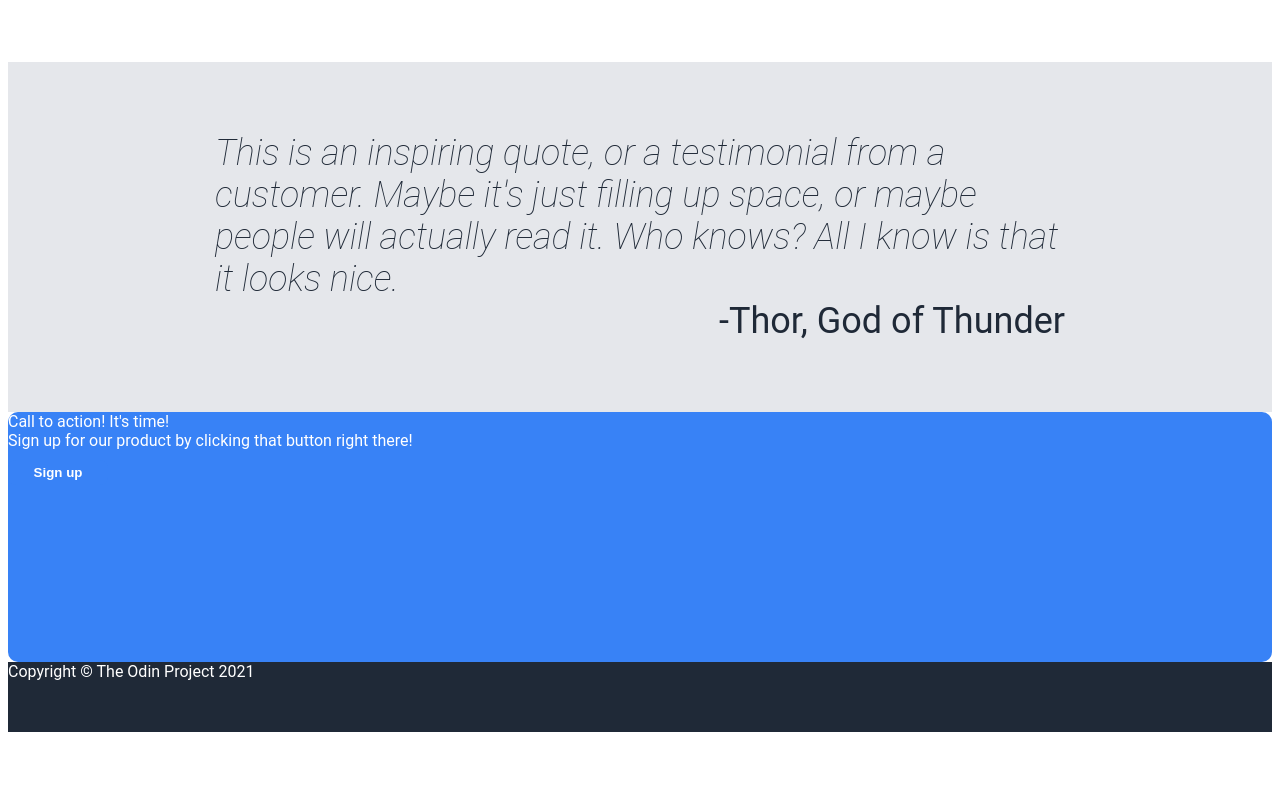
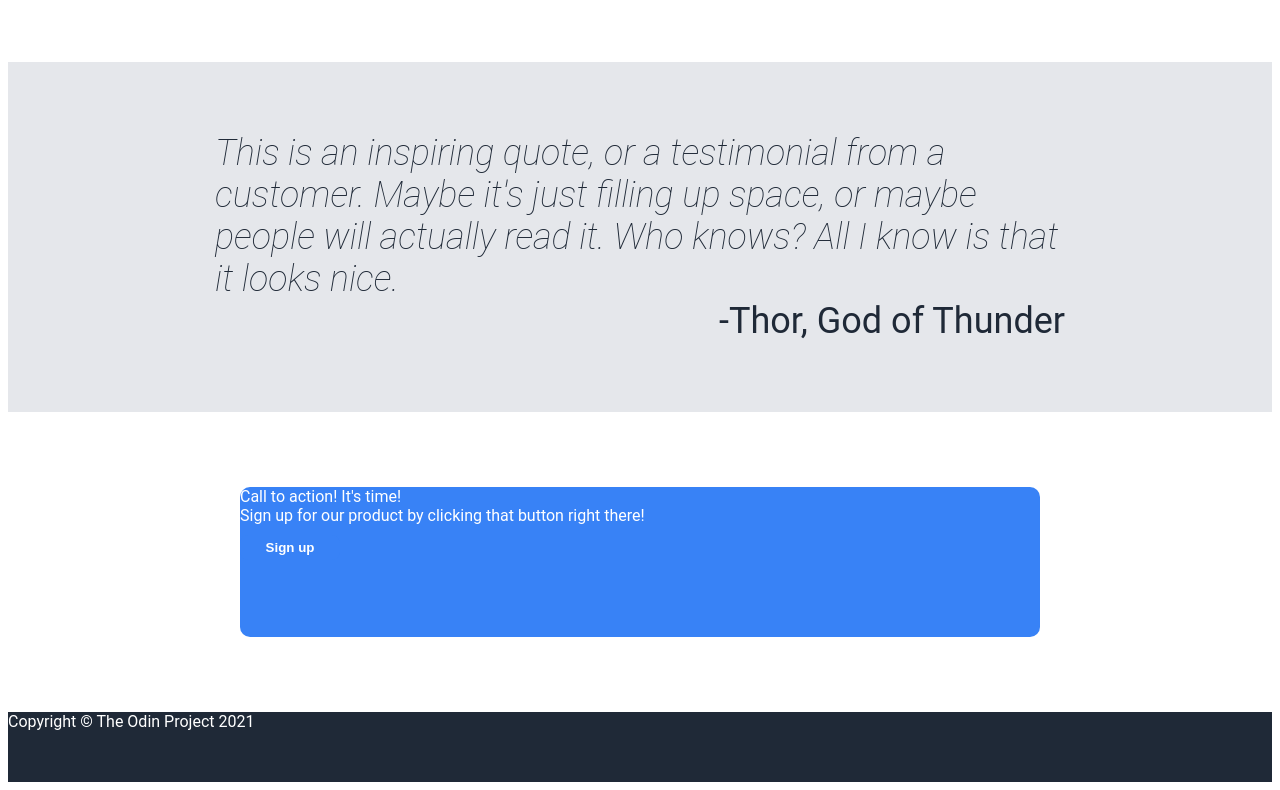
Before and after one commit to rachelamaya/landing-page, a plain HTML site: page index.html in a window 1280 px wide. Shown: the part 746-1536 px from the top of the page. Before the commit the page ends 1486 px from the top, so only its background shows below. Drawn offline with Linux system fonts and the light colour scheme.

Commit message:
Add container for sign up text, add flex to .action
Add container within .action, add flex to arrange properly

```diff
--- a/index.html
+++ b/index.html
@@ -61,9 +61,11 @@
     </div>
 
     <div class="action"> <!--(Flex container, child of body) This is the container for the modal-->
+    <div class="signup">
         <div class="txt">Call to action! It's time!</div>
         <div class="txt">Sign up for our product by clicking that button right there!</div>
         <button class="button">Sign up</button>
+    </div>
     </div>
 
     <div class="footer">Copyright © The Odin Project 2021</div>
--- a/style.css
+++ b/style.css
@@ -142,10 +142,18 @@ ul {
 }
 
 .action {
+    height: 300px;
+    display: flex;
+    align-items: center;
+    justify-content: center;
+}
+
+.signup {
     background-color: #3882f6;
     border-radius: 10px;
     color: #ffff;
-    height: 250px;
+    width: 800px;
+    height: 150px;
 }
 
 .footer {
```
